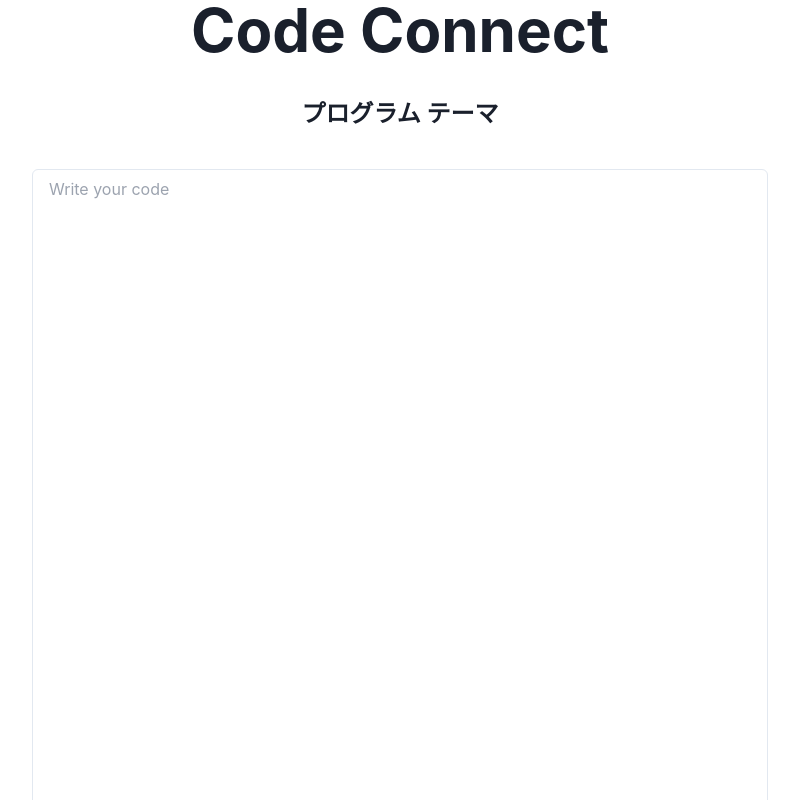
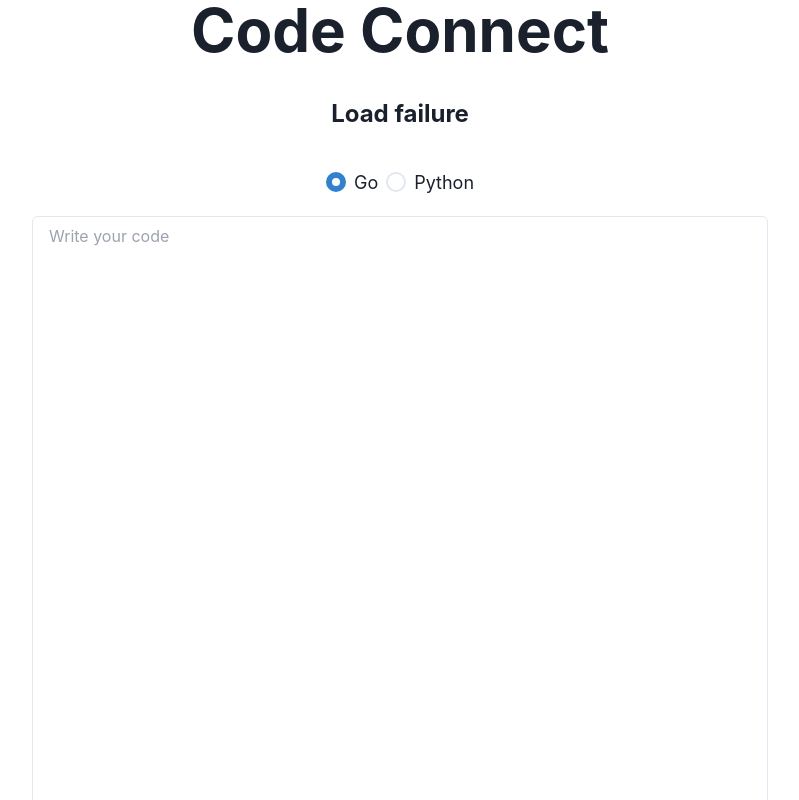
Before and after one commit to kc0ffee/code-connect-client-side, a Next.js app: page /play in a window 1280 px wide. Shown: the top 800 px of the page, without its empty margins (240-1039 px from the left). Built offline with nearby package versions, Linux system fonts and the light colour scheme; no server answers.

Commit message:
chore : APIの呼び出しを追加

```diff
--- a/app/play/page.tsx
+++ b/app/play/page.tsx
@@ -15,9 +15,14 @@ import {
   ModalContent,
   ModalHeader,
   ModalFooter,
+  RadioGroup,
+  Stack,
+  Radio,
 } from "@chakra-ui/react";
 import Link from "next/link";
-import { useState } from "react";
+import React, { useEffect, useState, useContext } from "react";
+import { CodeApi, Configuration, Theme, ThemeApi } from "@/api";
+import { CodeDataContext } from "@/providers/code_data_context";
 
 export default function Play() {
   // 表示するモーダルの一覧
@@ -26,20 +31,78 @@ export default function Play() {
     submit: "submit",
   };
 
-  const [theme, setTheme] = useState("プログラム テーマ");
-  const [showModal, setShowModal] = useState(ShowModal.submit);
-  const { isOpen, onOpen, onClose } = useDisclosure();
+  const [theme, setTheme] = useState<Theme>({
+    id: -1,
+    theme: "Load failure",
+  }); // manage theme
+  const [language, setLanguage] = useState("go"); // 使用言語
+  const [code, setCode] = useState(""); // 作成コード
+  const [showModal, setShowModal] = useState(ShowModal.submit); // manage show modal
+  const { isOpen, onOpen, onClose } = useDisclosure(); // manage modal status
+  const CodeData = useContext(CodeDataContext); // コードをサーバーに送信した結果を表示する
 
+  // テーマをAPIから取得するs
+  const GetThemeAsync = async () => {
+    const conf = new Configuration({
+      basePath: process.env.NEXT_PUBLIC_API_THEME_URL,
+    });
+    await new ThemeApi(conf)
+      .apiThemeGet()
+      .then((res) => {
+        setTheme(res);
+      })
+      .catch((err) => {
+        console.error(err);
+      });
+  };
+
+  // コードを送信する
+  const SendCode: any = async () => {
+    const conf = new Configuration({
+      basePath: process.env.NEXT_PUBLIC_API_CODE_URL,
+    });
+    await new CodeApi(conf)
+      .apiCodePost({
+        postBody: {
+          themeId: 1,
+          language: language,
+          code: Buffer.from(code).toString("base64"),
+        },
+      })
+      .then((res) => {
+        CodeData.code = code;
+        CodeData.id = res.id;
+        CodeData.themeId = res.themeId;
+        CodeData.timeStamp = res.timeStamp;
+      })
+      .catch((e) => {
+        console.error(e);
+        return;
+      });
+  };
+
+  // キャンセル確認のポップアップを表示する
   const ShowCancelModal = () => {
     setShowModal(ShowModal.cancel);
     onOpen();
   };
+
+  // 送信確認のポップアップを表示する
   const ShowSubmitModal = () => {
     setShowModal(ShowModal.submit);
     onOpen();
   };
 
-  // TODO: APIからデータを取ってくる処理を入れる。
+  // テキストエリアが変更されたときのハンドラー
+  const TextareaChangeHandler = (e: any) => {
+    const value = e.target.value;
+    setCode(value);
+  };
+
+  // Initialize
+  useEffect(() => {
+    GetThemeAsync();
+  }, []);
 
   return (
     <>
@@ -51,11 +114,28 @@ export default function Play() {
         </Center>
         <Center className="my-10">
           <Heading as={"h2"} fontSize={"2xl"}>
-            {theme}
+            {theme?.theme}
           </Heading>
         </Center>
         <Center>
-          <Textarea placeholder="Write your code" height={"2xl"} />
+          <RadioGroup onChange={setLanguage} value={language}>
+            <Stack direction={"row"}>
+              <Radio value="go" size="lg">
+                Go
+              </Radio>
+              <Radio value="python" size="lg">
+                Python
+              </Radio>
+            </Stack>
+          </RadioGroup>
+        </Center>
+        <Center className="my-5">
+          <Textarea
+            placeholder="Write your code"
+            value={code}
+            height={"2xl"}
+            onChange={TextareaChangeHandler}
+          />
         </Center>
         <Center>
           <ButtonGroup variant={"outline"} className="my-10" spacing={"10"}>
@@ -104,7 +184,9 @@ export default function Play() {
                     <Link href={"/"}> 回答をやめる</Link>
                   </Button>
                 ) : (
-                  <Button colorScheme="blue">送信する</Button>
+                  <Button colorScheme="blue" onClick={SendCode}>
+                    <Link href={"/result"}>送信する</Link>
+                  </Button>
                 )}
               </ButtonGroup>
             </Center>
```
